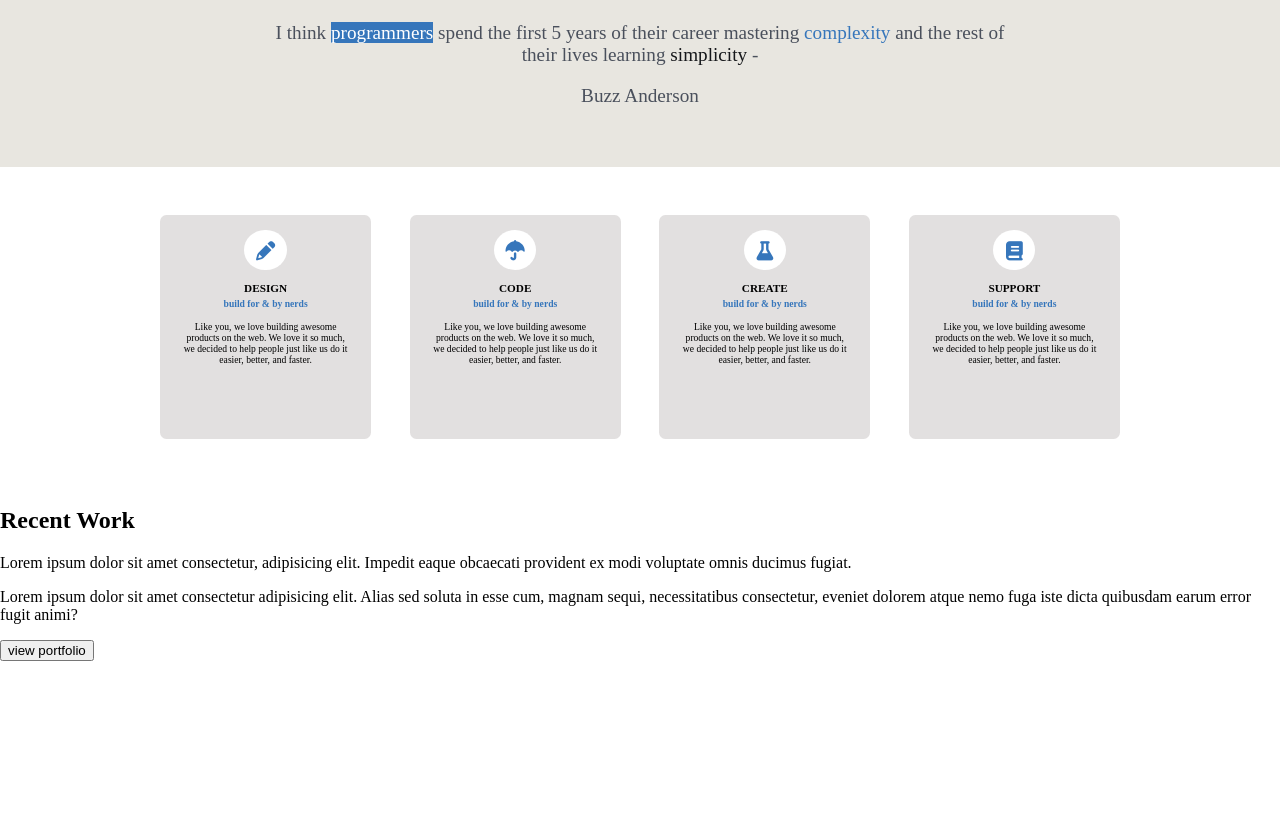
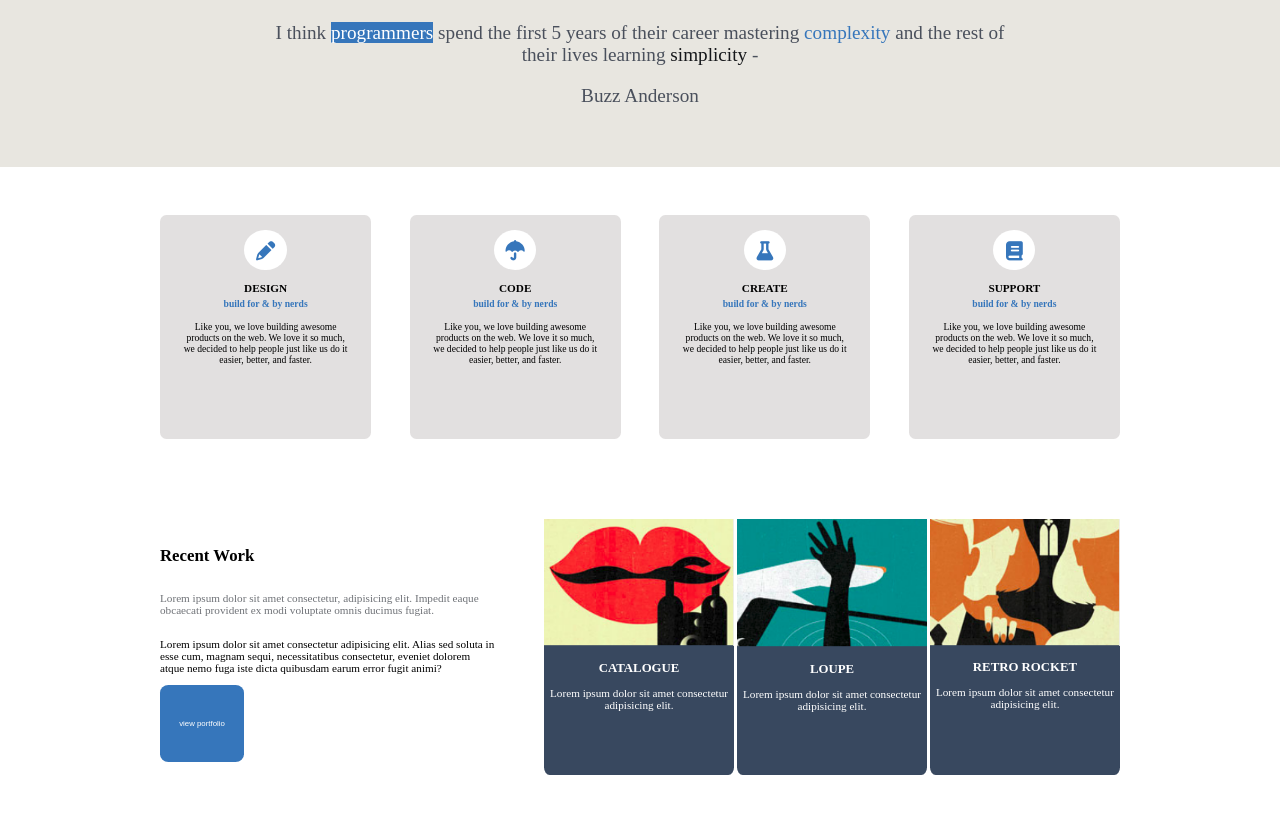
Before and after one commit to ldesmetv/flati_sass, a website: page index.html in a window 1280 px wide. Shown: the part 460-1273 px from the top of the page. Before the commit the page ends 1121 px from the top, so only its background shows below. Drawn offline with Linux system fonts and the light colour scheme.

Commit message:
section 3 terminée

```diff
--- a/index.html
+++ b/index.html
@@ -92,7 +92,7 @@
                 <div class="workrow">
                     <div class="recentwork">
                         <h2>Recent Work</h2>
-                        <p>Lorem ipsum dolor sit amet consectetur, adipisicing elit.
+                        <p class="light">Lorem ipsum dolor sit amet consectetur, adipisicing elit.
                             Impedit eaque obcaecati provident ex modi voluptate
                             omnis ducimus fugiat.</p>
                         <p>Lorem ipsum dolor sit amet consectetur adipisicing elit.
@@ -101,6 +101,23 @@
                             fuga iste dicta quibusdam earum error fugit animi?</p>
                         <input type="button" value="view portfolio">
                     </div>
+                    <div class="portfolio">
+                        <div class="card2">
+                            <img src="./public/img/flati-design-screenshot1.png" alt="">
+                            <h2>CATALOGUE</h2>
+                            <p>Lorem ipsum dolor sit amet consectetur adipisicing elit.</p>
+                        </div>
+                        <div class="card2">
+                            <img src="./public/img/flati-design-screenshot2.png" alt="">
+                            <h2>LOUPE</h2>
+                            <p>Lorem ipsum dolor sit amet consectetur adipisicing elit.</p>
+                        </div>
+                        <div class="card2">
+                            <img src="./public/img/flati-design-screenshot3.png" alt="">
+                            <h2>RETRO ROCKET</h2>
+                            <p>Lorem ipsum dolor sit amet consectetur adipisicing elit.</p>
+                        </div>
+                    </div>
                 </div>
             </div>
         </section>
--- a/src/sass/module/_cards.sass
+++ b/src/sass/module/_cards.sass
@@ -55,5 +55,5 @@
     font-size: 200%
     color: $flatiblue
     @media (max-width: $mobilel)
-        height: 25%
-        width: 20%
+        height: 22%
+        width: 15%
--- a/src/sass/module/_style.sass
+++ b/src/sass/module/_style.sass
@@ -1,6 +1,7 @@
 @import ./_header
 @import ./_buzz
 @import ./_cards
+@import ./_work
 
 body
     margin: 0%
--- /dev/null
+++ b/src/sass/module/_work.sass
@@ -0,0 +1,77 @@
+.work
+    width: 100%
+    height: 25vw
+    display: flex
+    justify-content: center
+    align-items: center
+    padding-bottom: 5vw
+    @media (max-width: $tablet) and (min-width: $mobilel)
+        height: 30vw
+    @media (max-width: $mobilel)
+        height: 110vw
+
+.workrow
+    width: 75%
+    height: 80%
+    display: flex
+    justify-content: space-between
+    @media (max-width: $tablet) and (min-width: $mobilel)
+        width: 90%
+    @media (max-width: $mobilel)
+        height: 100%
+        display: inline
+
+.recentwork
+    width: 35%
+    height: 100%
+    font-size: 70%
+    display: flex
+    flex-direction: column
+    justify-content: center
+    @media (max-width: $tablet) and (min-width: $mobilel)
+        font-size: 60%
+    @media (max-width: $mobilel)
+        width: 100%
+        height: 60%
+    input
+        font-size: 70%
+        width: 25%
+        height: 30%
+        background-color: $flatiblue
+        color: white
+        border: none
+        border-radius: 10%
+        @media (max-width: $mobilel)
+            height: 20%
+
+.light
+    color: #6f7277
+
+.portfolio
+    width: 60%
+    display: flex
+    justify-content: space-between
+    align-items: center
+    @media (max-width: $mobilel)
+        width: 100%
+        margin-top: 10%
+
+.card2
+    width: 33%
+    height: 100%
+    background-color: #38485f
+    color: white
+    text-align: center
+    border-bottom-left-radius: 3%
+    border-bottom-right-radius: 3%
+    img
+        width: 100%
+    h2
+        font-size: 80%
+    p
+        font-size: 70%
+    @media (max-width: $mobilel)
+        h2
+            font-size: 60%
+        p
+            font-size: 60%
```
Also changed, not shown: public/css/app.css, 1 other file.
